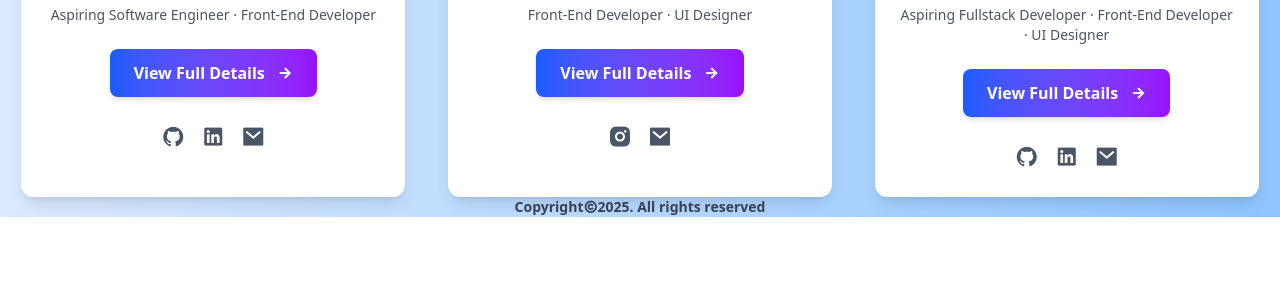
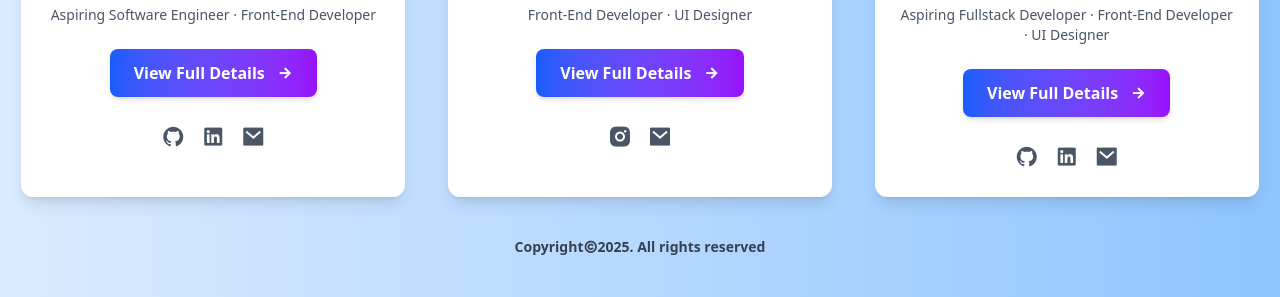
Before and after one commit to Raissa12best/Team-Portifolio-page, a website built with Vite: page index.html in a window 1280 px wide. Shown: the part 1083-1380 px from the top of the page. Before the commit the page ends 1300 px from the top, so only its background shows below. Built offline with nearby package versions, Linux system fonts and the light colour scheme.

Commit message:
portifolio

```diff
--- a/index.html
+++ b/index.html
@@ -183,6 +183,6 @@
   </div>
  </div>
 
-    <div class="text-center font-bold text-sm text-gray-700">Copyright<i class="ri-copyright-line"></i>2025. All rights reserved</div>
+    <div class="text-center font-bold text-sm text-gray-700 p-10">Copyright<i class="ri-copyright-line"></i>2025. All rights reserved</div>
   </body>
 </html>
```
